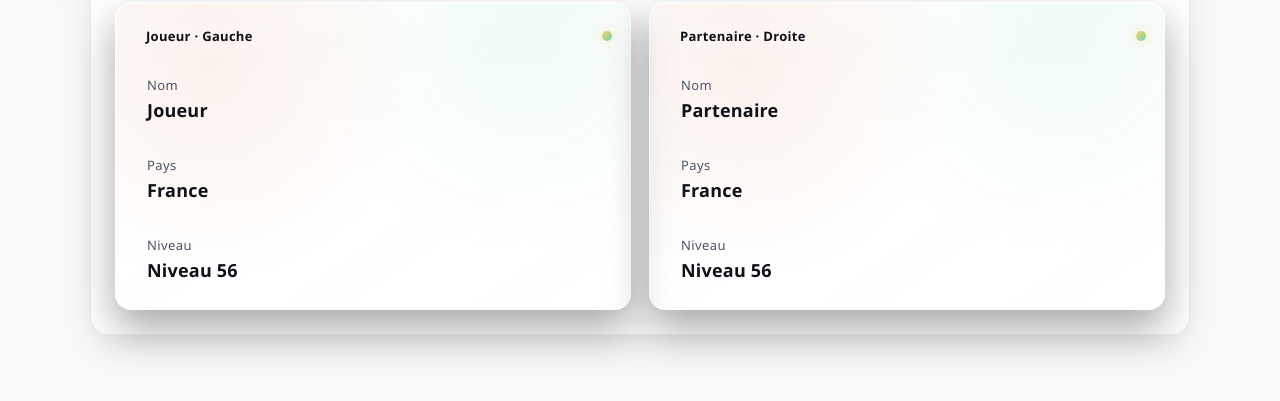
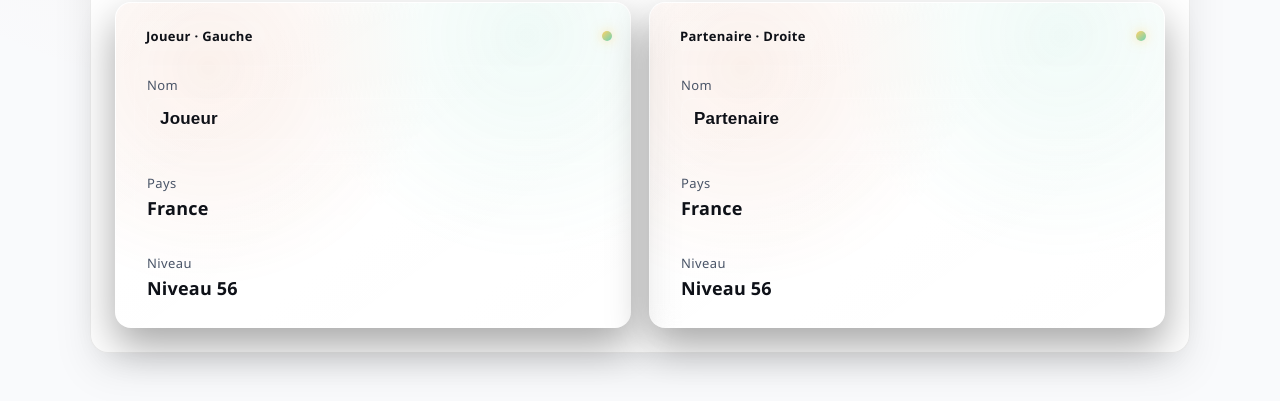
Before and after one commit to realStarYAM/Countryballs-Mariage, a plain HTML site: page index.html in a window 1280 px wide. Shown: the part 736-1137 px from the top of the page. Drawn offline with Linux system fonts and the light colour scheme.

Commit message:
Add editable names with localStorage for ID cards

```diff
--- a/game.js
+++ b/game.js
@@ -3,6 +3,13 @@ const COUNTRIES = ["France", "Belgique", "Italie", "Espagne", "Portugal", "Polog
 const STORAGE_KEYS = {
   country: "countryballs-pays",
   theme: "countryballs-theme",
+  nameLeft: "cb_name_left",
+  nameRight: "cb_name_right",
+};
+
+const NAME_DEFAULTS = {
+  left: "Joueur",
+  right: "Partenaire",
 };
 
 const elements = {
@@ -21,6 +28,8 @@ const elements = {
 
 const defaultCountry = COUNTRIES[0];
 const levelCache = new Map();
+
+const sanitizeName = (value, fallback) => (value && value.trim() ? value.trim() : fallback);
 
 const getSavedTheme = () => localStorage.getItem(STORAGE_KEYS.theme);
 const getSavedCountry = () => localStorage.getItem(STORAGE_KEYS.country);
@@ -60,6 +69,33 @@ function calculateLevel(country) {
   return level;
 }
 
+function saveName(side, value) {
+  const isRight = side === "right";
+  const key = isRight ? STORAGE_KEYS.nameRight : STORAGE_KEYS.nameLeft;
+  const fallback = isRight ? NAME_DEFAULTS.right : NAME_DEFAULTS.left;
+  const safeValue = sanitizeName(value, fallback);
+  localStorage.setItem(key, safeValue);
+
+  const target = isRight ? elements.partnerName : elements.playerName;
+  if (target) {
+    target.value = safeValue;
+  }
+}
+
+function loadNames() {
+  const savedLeft = localStorage.getItem(STORAGE_KEYS.nameLeft);
+  const savedRight = localStorage.getItem(STORAGE_KEYS.nameRight);
+
+  const leftName = sanitizeName(savedLeft, NAME_DEFAULTS.left);
+  const rightName = sanitizeName(savedRight, NAME_DEFAULTS.right);
+
+  elements.playerName.value = leftName;
+  elements.partnerName.value = rightName;
+
+  localStorage.setItem(STORAGE_KEYS.nameLeft, leftName);
+  localStorage.setItem(STORAGE_KEYS.nameRight, rightName);
+}
+
 function setBallImage(imgEl, country, role, label) {
   const src = buildImagePath(country, role);
 
@@ -93,9 +129,6 @@ function updateImages(country) {
 function updateIDCards(country) {
   const safeCountry = country || defaultCountry;
   const level = calculateLevel(safeCountry);
-
-  elements.playerName.textContent = "Joueur";
-  elements.partnerName.textContent = "Partenaire";
 
   elements.playerCountry.textContent = safeCountry;
   elements.partnerCountry.textContent = safeCountry;
@@ -137,6 +170,10 @@ function init() {
   // Peu d'éléments mais on garde la fonction pour évoluer facilement
   elements.select.addEventListener("change", onCountryChange);
   elements.themeToggle.addEventListener("click", toggleTheme);
+  elements.playerName.addEventListener("input", (event) => saveName("left", event.target.value));
+  elements.partnerName.addEventListener("input", (event) => saveName("right", event.target.value));
+
+  loadNames();
   hydrateUI();
 }
 
--- a/index.html
+++ b/index.html
@@ -69,7 +69,15 @@
             <div class="id-fields">
               <div class="id-field">
                 <p class="id-label">Nom</p>
-                <p class="id-value" id="playerName">Joueur</p>
+                <input
+                  type="text"
+                  id="playerName"
+                  class="id-input"
+                  name="playerName"
+                  aria-label="Nom du joueur"
+                  autocomplete="off"
+                  spellcheck="false"
+                />
               </div>
               <div class="id-field">
                 <p class="id-label">Pays</p>
@@ -91,7 +99,15 @@
             <div class="id-fields">
               <div class="id-field">
                 <p class="id-label">Nom</p>
-                <p class="id-value" id="partnerName">Partenaire</p>
+                <input
+                  type="text"
+                  id="partnerName"
+                  class="id-input"
+                  name="partnerName"
+                  aria-label="Nom du partenaire"
+                  autocomplete="off"
+                  spellcheck="false"
+                />
               </div>
               <div class="id-field">
                 <p class="id-label">Pays</p>
--- a/style.css
+++ b/style.css
@@ -308,6 +308,26 @@ main {
   font-size: 18px;
 }
 
+.id-input {
+  width: 100%;
+  padding: 10px 12px;
+  border-radius: 10px;
+  border: 1px solid rgba(255, 255, 255, 0.1);
+  background: rgba(255, 255, 255, 0.06);
+  color: var(--text);
+  font-weight: 700;
+  letter-spacing: 0.2px;
+  font-size: 17px;
+  outline: none;
+  transition: border-color 160ms ease, background 160ms ease, box-shadow 160ms ease;
+}
+
+.id-input:focus-visible {
+  border-color: rgba(255, 209, 102, 0.6);
+  background: rgba(255, 255, 255, 0.1);
+  box-shadow: 0 0 0 3px rgba(255, 209, 102, 0.12);
+}
+
 @media (max-width: 700px) {
   body {
     padding: 20px 12px 32px;
```
